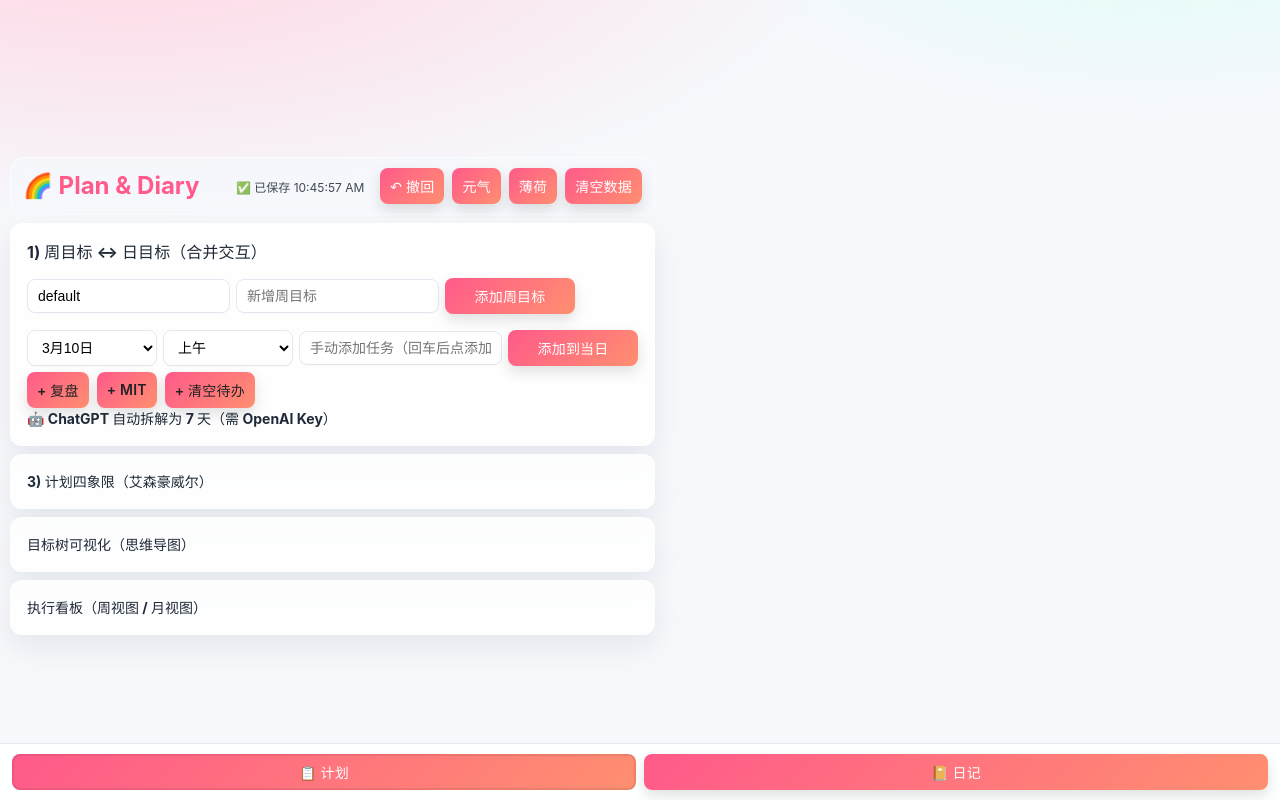
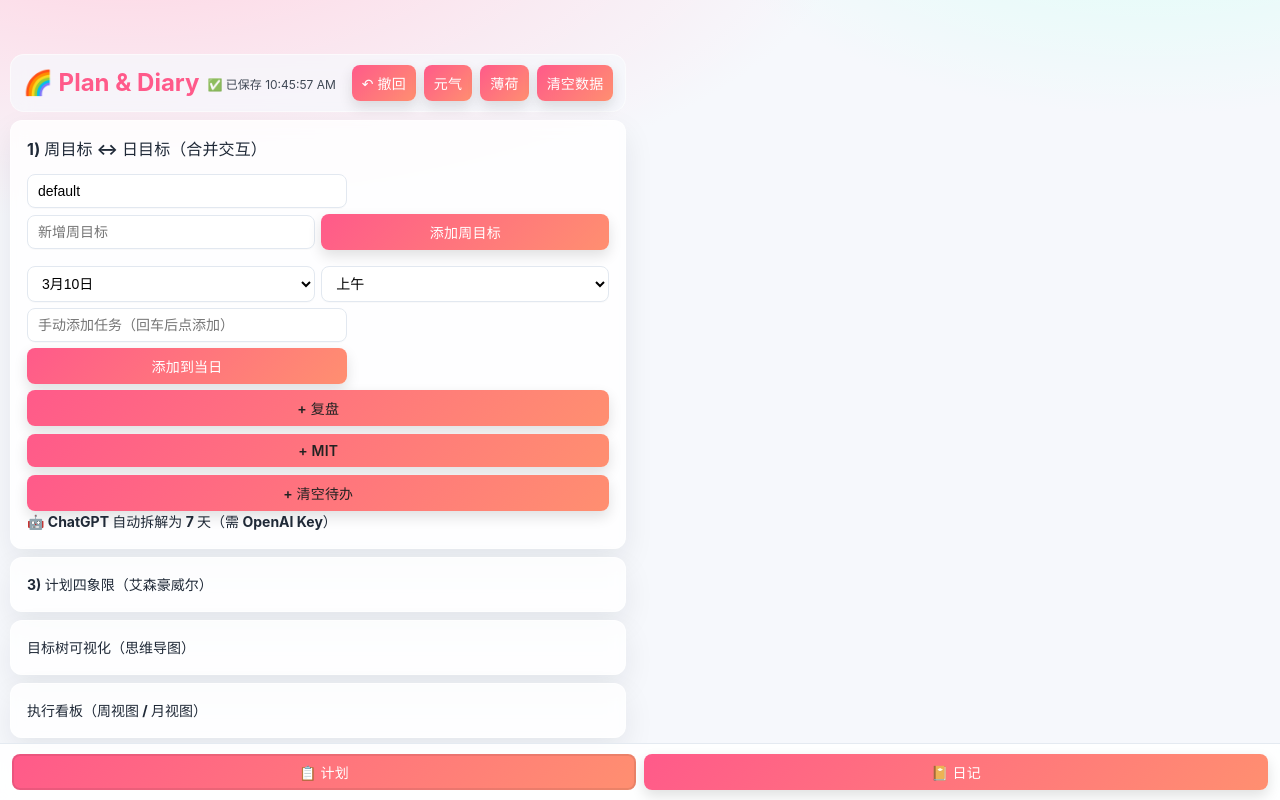
Before and after one commit to LXY-999999/plan_and_diary, a React (Vite) app: page / in a window 1280 px wide. Built offline with nearby package versions, Linux system fonts and the light colour scheme.

Commit message:
style: compact section 1 interactions with denser mobile controls

```diff
--- a/src/App.css
+++ b/src/App.css
@@ -6,6 +6,10 @@ header { display:flex; justify-content:space-between; align-items:center; margin
 h1 { margin:0; font-size: clamp(18px, 2.8vw, 24px); }
 .panel { background:#fff; border-radius:12px; padding:10px; margin-bottom:8px; box-shadow:0 4px 12px rgba(0,0,0,.06); }
 .row { display:flex; gap:6px; flex-wrap:wrap; }
+.compact-controls { display:grid; grid-template-columns: repeat(2, minmax(0, 1fr)); gap:6px; width:100%; }
+.compact-controls .span-2 { grid-column: span 2; }
+.quick-actions { display:grid; grid-template-columns: repeat(3, minmax(0,1fr)); gap:6px; }
+.quick-actions .chip { width:100%; }
 details > summary { cursor: pointer; font-weight: 700; font-size: 14px; list-style: none; }
 details > summary::-webkit-details-marker { display: none; }
 input, select, textarea, button { border-radius:8px; border:1px solid #ddd; padding:8px 10px; font-size:14px; }
@@ -38,6 +42,8 @@ button:hover { opacity:.9; }
 @media (max-width: 768px) {
   header { position: static; }
   .row { flex-direction: column; align-items: stretch; }
+  .compact-controls { display:grid; grid-template-columns: repeat(2, minmax(0, 1fr)); }
+  .quick-actions { grid-template-columns: repeat(2, minmax(0,1fr)); }
   input, select, textarea, button { width: 100%; }
   .theme-switch { width: 100%; display:flex; gap:8px; flex-wrap: wrap; }
   .theme-switch button { margin-left: 0; flex:1; min-width: 120px; }
@@ -56,6 +62,9 @@ button:hover { opacity:.9; }
 @media (max-width: 420px) {
   .panel { padding: 10px; }
   h1 { font-size: 20px; }
+  .compact-controls { grid-template-columns: 1fr; }
+  .compact-controls .span-2 { grid-column: auto; }
+  .quick-actions { grid-template-columns: 1fr; }
   .month-grid { grid-template-columns: 1fr; }
   .month-weekday { display: none; }
   .bottom-nav { gap: 6px; padding: 8px 8px calc(8px + env(safe-area-inset-bottom)); }
--- a/src/App.tsx
+++ b/src/App.tsx
@@ -823,8 +823,8 @@ function App() {
         <>
           <section className="panel">
             <h2>1) 周目标 ↔ 日目标（合并交互）</h2>
-            <div className="row">
-              <input value={username} onChange={(e) => setUsername(e.target.value)} placeholder="用户名（用于自动分文件夹归档）" />
+            <div className="row compact-controls">
+              <input className="span-2" value={username} onChange={(e) => setUsername(e.target.value)} placeholder="用户名（用于自动分文件夹归档）" />
               <input value={weekTitle} onChange={(e) => setWeekTitle(e.target.value)} placeholder="新增周目标" />
               <button onClick={addWeek}>添加周目标</button>
             </div>
@@ -837,7 +837,7 @@ function App() {
               ))}
             </div>
 
-            <div className="row" style={{ marginTop: 8 }}>
+            <div className="row compact-controls" style={{ marginTop: 8 }}>
               <select value={day} onChange={(e) => setDay(Number(e.target.value))}>
                 {selectedWeekDates.map((d, i) => (
                   <option key={i + 1} value={i + 1}>{d.getMonth() + 1}月{d.getDate()}日</option>
@@ -848,11 +848,11 @@ function App() {
                 <option>下午</option>
                 <option>晚上</option>
               </select>
-              <input value={taskInput} onChange={(e) => setTaskInput(e.target.value)} placeholder="手动添加任务（回车后点添加）" />
-              <button onClick={addTask}>添加到当日</button>
+              <input className="span-2" value={taskInput} onChange={(e) => setTaskInput(e.target.value)} placeholder="手动添加任务（回车后点添加）" />
+              <button className="span-2" onClick={addTask}>添加到当日</button>
             </div>
 
-            <div className="chips" style={{ marginTop: 6 }}>
+            <div className="chips quick-actions" style={{ marginTop: 6 }}>
               <button className="chip" onClick={() => setTaskInput('复盘昨天完成情况')}>+ 复盘</button>
               <button className="chip" onClick={() => setTaskInput('处理最重要的一件事')}>+ MIT</button>
               <button className="chip" onClick={() => setTaskInput('整理收件箱与待办')}>+ 清空待办</button>
```
